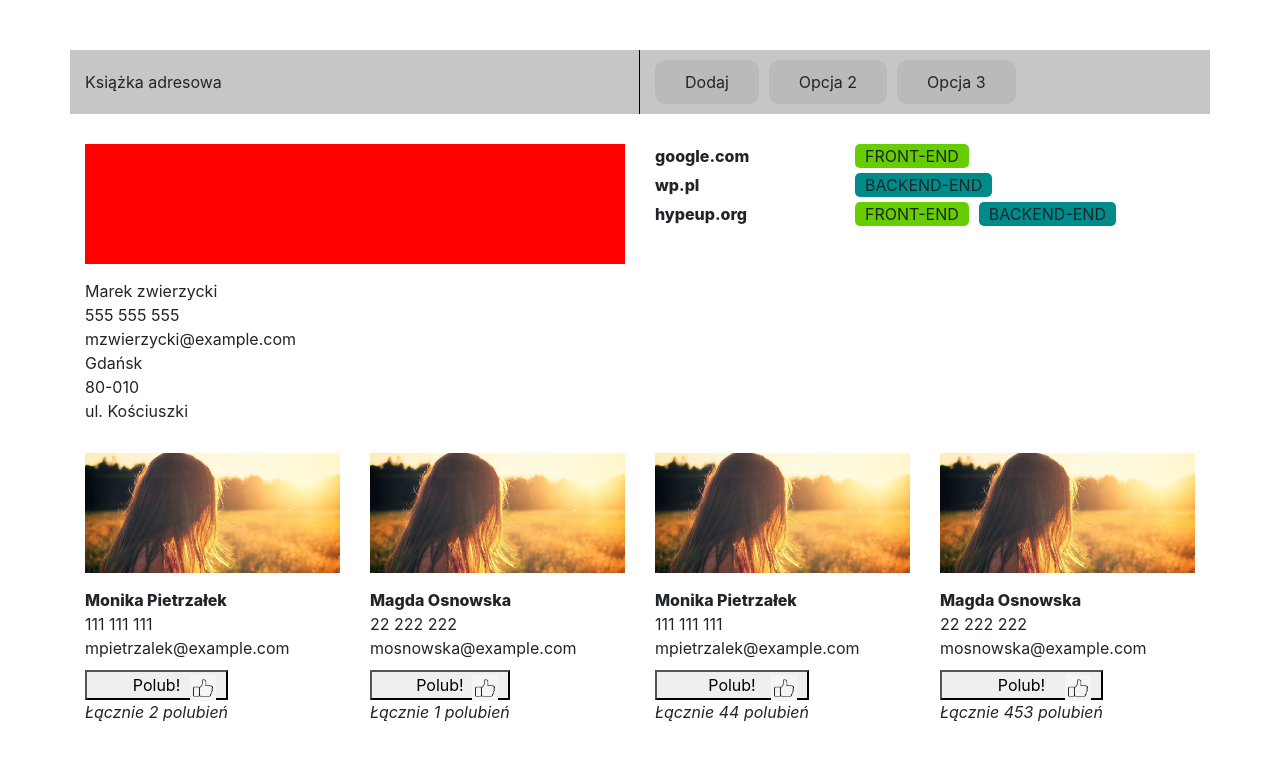
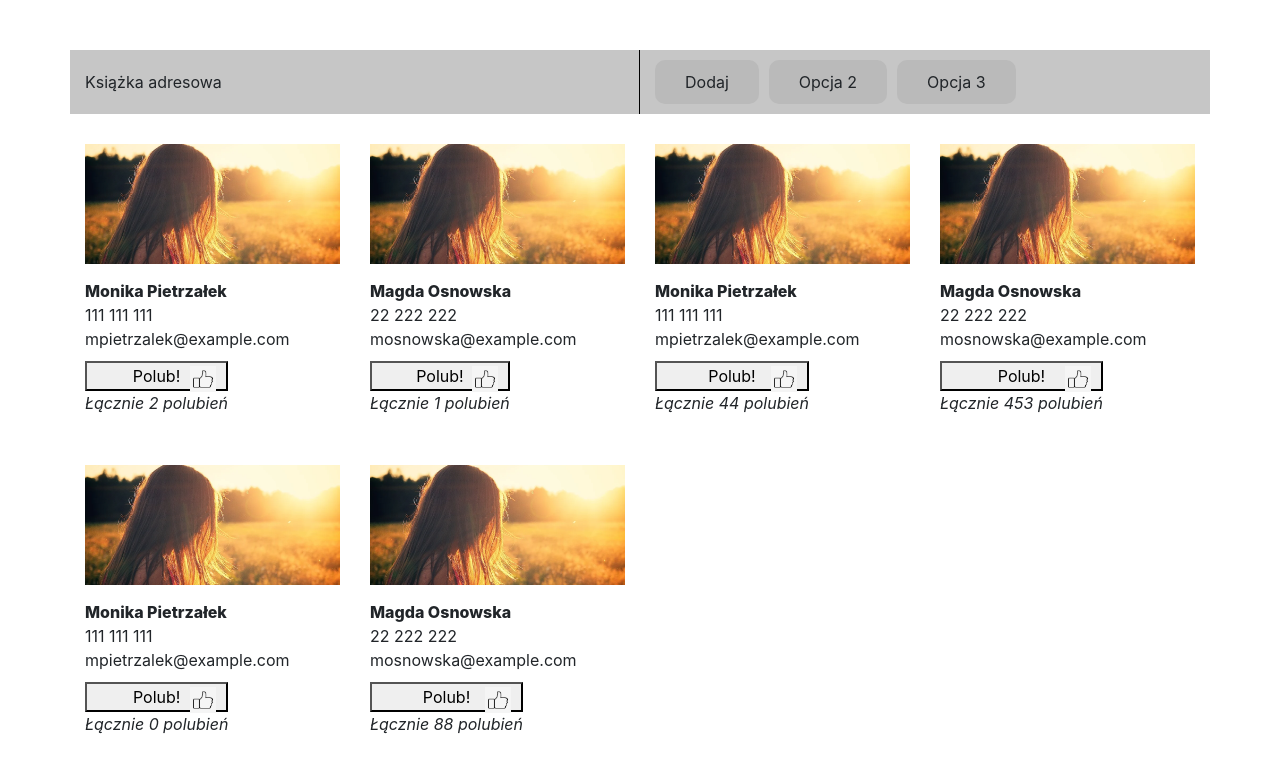
Before and after one commit to Votikk/ksiazka-adresowa-react, a React (Create React App) app: page / in a window 1280 px wide. Shown: the top 772 px of the page. Built offline with nearby package versions, Linux system fonts and the light colour scheme.

Commit message:
Ukrycie szczegółowych informacji i pokazanie ich on click bez przesyłu danych

```diff
--- a/src/App.css
+++ b/src/App.css
@@ -124,6 +124,10 @@ body {
   top: 5px;
 }
 
+.contacts .single .avatar, .contacts .single .title {
+  cursor: pointer;
+}
+
 .contacts .single .counter .total-likes {
   font-style: italic;
 }
--- a/src/App.js
+++ b/src/App.js
@@ -37,7 +37,28 @@ function AppHeader() {
           );
 }
 
-function ContactsList() {
+class ContactsList extends React.Component {
+
+  constructor(props) {
+    super(props);
+    this.state = {
+      isDisplayed: false
+    };
+
+    this.toggleShowHide = this.toggleShowHide.bind(this);
+  }
+
+  toggleShowHide() {
+    this.setState(() => {
+      return {
+        // isDisplayed: !prevState.isDisplayed
+        isDisplayed: true
+      }
+    });
+  }
+
+  render() {
+    const {title, tel, email, city, postal, street} = this.props;
     return (
             <div className="row">
               <PersonalInfo
@@ -48,8 +69,10 @@ function ContactsList() {
                 postal="80-010"
                 street="ul. Kościuszki"
                 likes="1"
+                isDisplayed={this.state.isDisplayed}
                 />
               <PersonalProjects
+                isDisplayed={this.state.isDisplayed}
                 />
               <ContactItem
                 name="Monika Pietrzałek"
@@ -57,6 +80,7 @@ function ContactsList() {
                 email="mpietrzalek@example.com"
                 avatar="img/avatar.webp"
                 likes="2"
+                actionName={this.toggleShowHide}
                 />
               <ContactItem
                 name="Magda Osnowska"
@@ -64,6 +88,7 @@ function ContactsList() {
                 email="mosnowska@example.com"
                 avatar="img/avatar.webp"
                 likes="1"
+                actionName={this.toggleShowHide}
                 />
               <ContactItem
                 name="Monika Pietrzałek"
@@ -71,6 +96,7 @@ function ContactsList() {
                 email="mpietrzalek@example.com"
                 avatar="img/avatar.webp"
                 likes="44"
+                actionName={this.toggleShowHide}
                 />
               <ContactItem
                 name="Magda Osnowska"
@@ -78,6 +104,7 @@ function ContactsList() {
                 email="mosnowska@example.com"
                 avatar="img/avatar.webp"
                 likes="453"
+                actionName={this.toggleShowHide}
                 />
               <ContactItem
                 name="Monika Pietrzałek"
@@ -85,6 +112,7 @@ function ContactsList() {
                 email="mpietrzalek@example.com"
                 avatar="img/avatar.webp"
                 likes="0"
+                actionName={this.toggleShowHide}
                 />
               <ContactItem
                 name="Magda Osnowska"
@@ -92,15 +120,20 @@ function ContactsList() {
                 email="mosnowska@example.com"
                 avatar="img/avatar.webp"
                 likes="88"
+                actionName={this.toggleShowHide}
                 />
             </div>
-          );
+            )
+
+  }
+  ;
 }
 
 class PersonalInfo extends React.Component {
 
   render() {
-    const {title, tel, email, city, postal, street} = this.props;
+    const {title, tel, email, city, postal, street, isDisplayed} = this.props;
+    if (isDisplayed) {
       return (
               <div className="col-md-6">
                 <div className="personal-info">
@@ -130,9 +163,15 @@ class PersonalInfo extends React.Component {
               </div>
               )
     }
+    return (null)
+  }
 }
 
-function PersonalProjects() {
+class PersonalProjects extends React.Component {
+
+  render() {
+    const {isDisplayed} = this.props;
+    if (isDisplayed) {
       return (
               <div className="col-md-6">
                 <div className="personal-projects">
@@ -153,7 +192,10 @@ function PersonalProjects() {
                     />
                 </div>
               </div>
-          );
+              )
+    }
+    return (null)
+  }
 }
 
 function HeaderOptions() {
@@ -203,12 +245,14 @@ class ContactItem extends React.Component {
     const {name, tel, email, avatar} = this.props;
     return (
             <div className="col-md-3">
-              <div className="single" onClick={this.contactOnClickHandler}>
+              <div className="single">
+                <div className="main-info" onClick={this.props.actionName}>
                   <div className="avatar" style={{backgroundImage: "url(" + avatar + ")"}}>
 
                   </div>
                   <div className="title">
                     {name}
+                  </div>
                 </div>
                 <div className="tel">
                   {tel}
@@ -231,7 +275,6 @@ class ContactItem extends React.Component {
     }
 
     contactOnClickHandler() {
-      //alert('Kliknięto!');
     }
 
     increment() {
@@ -252,6 +295,4 @@ class ContactItem extends React.Component {
     }
   }
 
-
-
   export default App;
```
Lines whose indentation alone changed are shown as unchanged.
